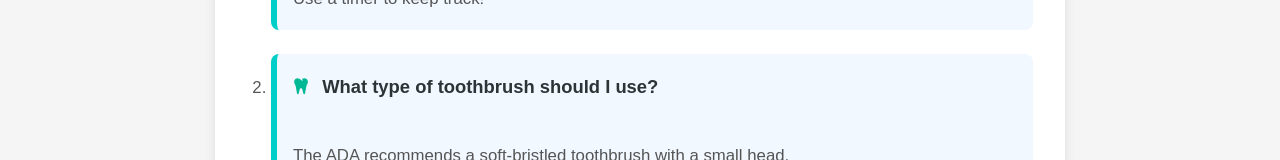
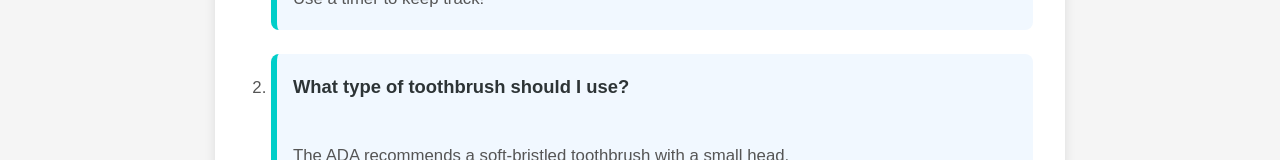
Before and after one commit to Happy-smiles-UNC/happy-smiles, a Vue app: page /faq in a window 1280 px wide. Shown: the part 397-557 px from the top of the page. Built offline with nearby package versions, Linux system fonts and the light colour scheme; what highcharts-vue would draw is missing.

Commit message:
answer edit

```diff
--- a/src/components/DentalFAQ.vue
+++ b/src/components/DentalFAQ.vue
@@ -10,7 +10,7 @@
         </li>
 
         <li>
-          <strong><font-awesome-icon icon="fa-solid fa-tooth" class="icon" /> What type of toothbrush should I use?</strong><br />
+          <strong>What type of toothbrush should I use?</strong><br />
           The ADA recommends a soft-bristled toothbrush with a small head.<br />
           Electric brushes are great for extra cleaning and easier handling.
         </li>
```
